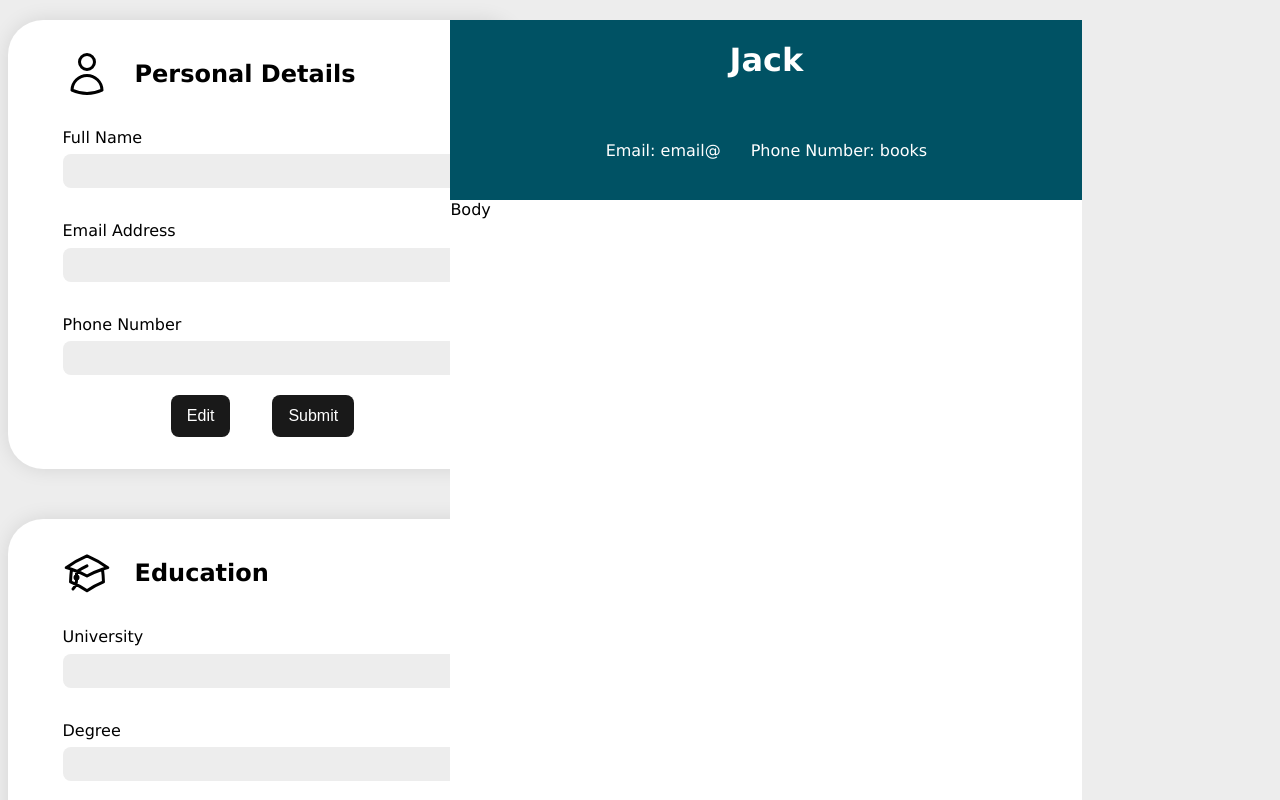
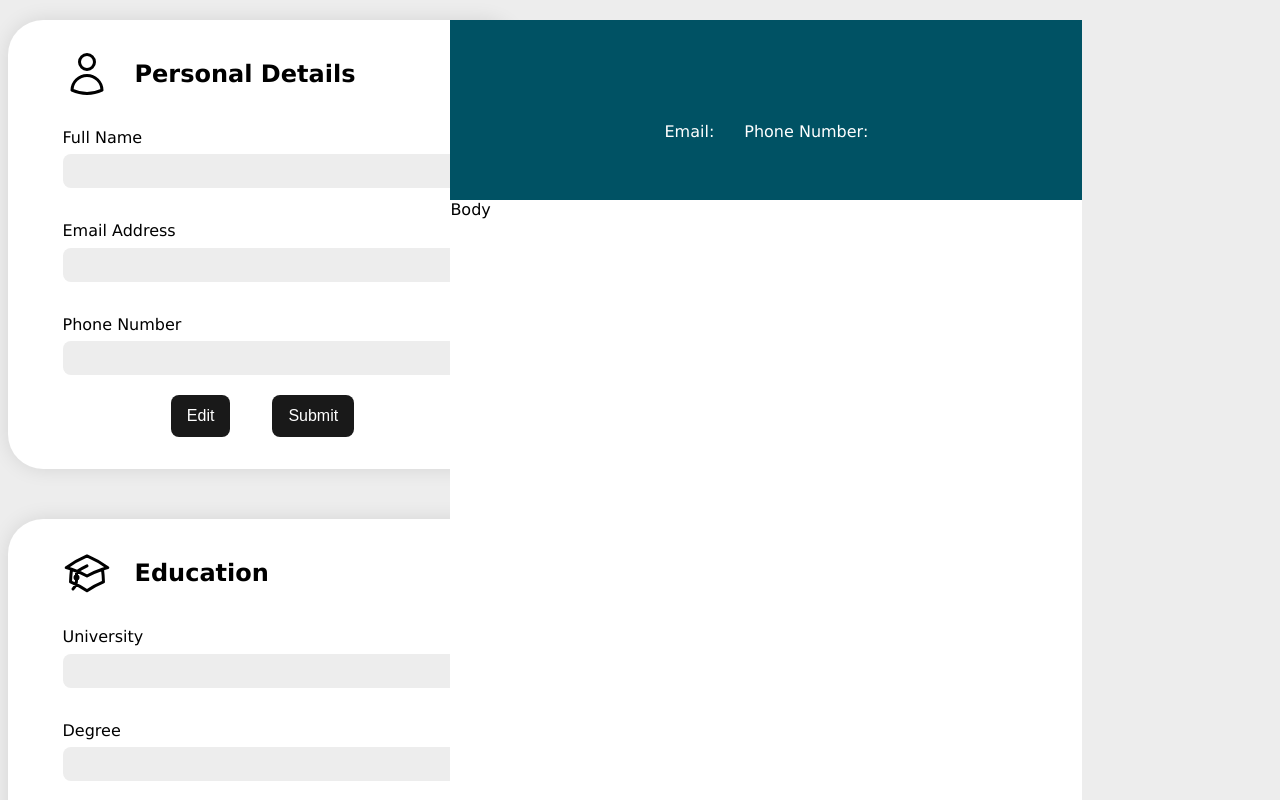
Before and after one commit to jackcasstlesjones/cv-app, a React (Vite) app: page / in a window 1280 px wide. Shown: the top 800 px of the page. Built offline with nearby package versions, Linux system fonts and the light colour scheme.

Commit message:
add boolean to change submit status and therefore change edit component / cv component status

```diff
--- a/src/App.jsx
+++ b/src/App.jsx
@@ -14,8 +14,8 @@ function App() {
 
   const [isSubmitted, setIsSubmitted] = useState(false);
 
-  const reverseSubmittedBoolean = () => {
-    setIsSubmitted(!isSubmitted);
+  const reverseSubmittedBoolean = (value) => {
+    setIsSubmitted(value);
     console.log(isSubmitted);
   };
 
@@ -31,6 +31,7 @@ function App() {
     <>
       <div className="big-container">
         <Sidebar
+          isSubmitted={isSubmitted}
           setIsSubmitted={reverseSubmittedBoolean}
           personalDetailsData={personalDetailsData}
           handlePersonalChange={handlePersonalChange}
--- a/src/components/cv-display/cv-display.jsx
+++ b/src/components/cv-display/cv-display.jsx
@@ -6,11 +6,11 @@ export default function DisplayCV({ personalDetailsContent, isSubmitted }) {
     <>
       <div className="cv-container">
         <div className="cv-header">
-          <h1>{fullName}</h1>
+          <h1>{isSubmitted ? fullName : ""}</h1>
           <div className="email-phone-container">
-            <p className="email-address">Email: {email}</p>
+            <p className="email-address">Email: {isSubmitted ? email : ""}</p>
             <p className="phone-number">
-              Phone Number: {isSubmitted ? "boos" : "books"}
+              Phone Number: {isSubmitted ? phone : ""}
             </p>
           </div>
         </div>
--- a/src/components/input-buttons/buttons.jsx
+++ b/src/components/input-buttons/buttons.jsx
@@ -12,14 +12,15 @@ export default function Buttons({
   setIsSubmitted,
 }) {
   function onSubmitButtonClick() {
-    setIsSubmitted("boos");
+    handlePersonalChange(nameValue, emailValue, phoneValue);
+    setIsSubmitted(true);
   }
 
   function onEditButtonClick() {
+    setIsSubmitted(false);
     setNameValue(personalDetailsData.fullName);
     setEmailValue(personalDetailsData.email);
     setPhoneValue(personalDetailsData.phone);
-    handlePersonalChange("", "", "");
   }
 
   return (
--- a/src/components/input/input.jsx
+++ b/src/components/input/input.jsx
@@ -11,6 +11,7 @@ export default function Inputs({
   handlePersonalChange,
   personalDetailsData,
   setIsSubmitted,
+  isSubmitted,
 }) {
   const [nameValue, setNameValue] = useState("");
   const [emailValue, setEmailValue] = useState("");
@@ -30,7 +31,7 @@ export default function Inputs({
             type="text"
             name={firstField}
             id={firstField}
-            value={nameValue}
+            value={!isSubmitted ? nameValue : ""}
             onChange={(e) => {
               setNameValue(e.target.value);
               console.log(nameValue);
@@ -45,7 +46,7 @@ export default function Inputs({
             type={secondField}
             name={secondField}
             id={secondField}
-            value={emailValue}
+            value={!isSubmitted ? emailValue : ""}
             onChange={(e) => {
               setEmailValue(e.target.value);
               console.log(emailValue);
@@ -60,7 +61,7 @@ export default function Inputs({
             type="text"
             name={thirdField}
             id={thirdField}
-            value={phoneValue}
+            value={!isSubmitted ? phoneValue : ""}
             onChange={(e) => {
               setPhoneValue(e.target.value);
               console.log(phoneValue);
--- a/src/components/sidebar/sidebar.jsx
+++ b/src/components/sidebar/sidebar.jsx
@@ -5,6 +5,7 @@ export default function Sidebar({
   handlePersonalChange,
   personalDetailsData,
   setIsSubmitted,
+  isSubmitted,
 }) {
   class Details {
     constructor(title, firstField, secondField, thirdField, svg) {
@@ -92,6 +93,7 @@ export default function Sidebar({
           handlePersonalChange={handlePersonalChange}
           personalDetailsData={personalDetailsData}
           setIsSubmitted={setIsSubmitted}
+          isSubmitted={isSubmitted}
         />
 
         <Inputs {...educationDetailsInput} />
```
